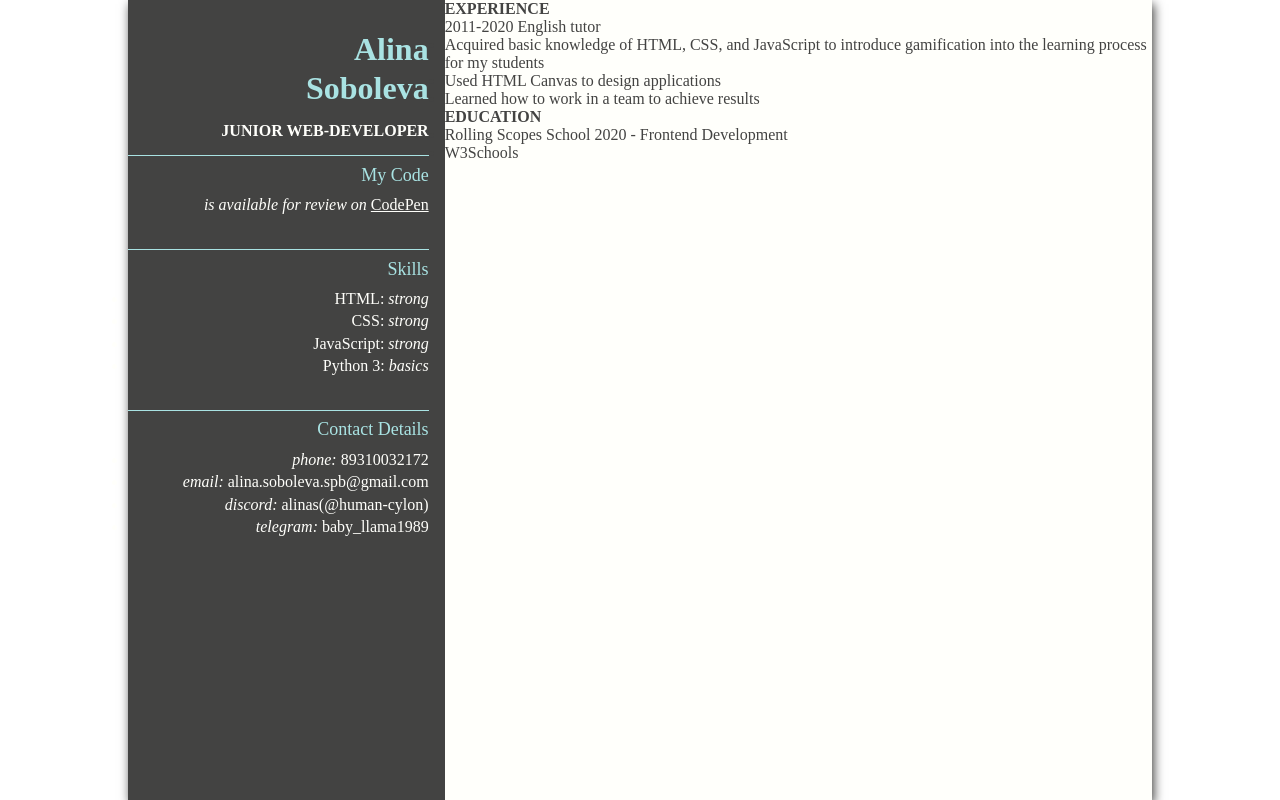
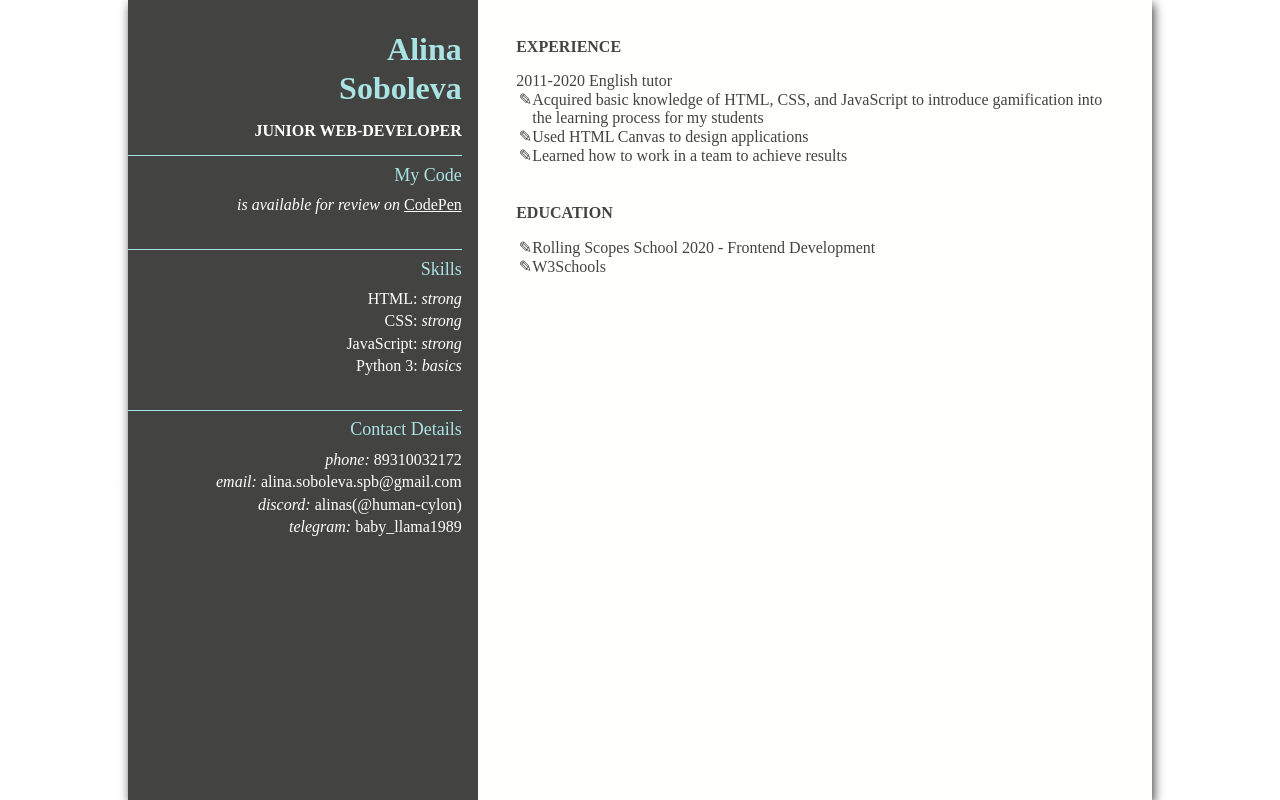
Before and after one commit to human-cylon/rsschool-cv, a plain HTML site: page index.html in a window 1280 px wide. Drawn offline with Linux system fonts and the light colour scheme.

Commit message:
refactor: add styling to education and experience sections

```diff
--- a/index.html
+++ b/index.html
@@ -45,7 +45,7 @@
       </section>
     </aside>
     <main>
-      <section main__section>
+      <section class="main__section">
         <p class="main__heading">Experience</p>
         <p>2011-2020 English tutor</p>
         <ul class="main__list">
@@ -54,13 +54,14 @@
           <li>Learned how to work in a team to achieve results</li>
         </ul>
       </section>
-      <section main__section>
+      <section class="main__section">
         <p class="main__heading">Education</p>
         <ul class="main__list">
           <li>Rolling Scopes School 2020 - Frontend Development</li>
           <li>W3Schools</li>
         </ul>
       </section>
+
     </main>
   </div>
 </body>
--- a/style.css
+++ b/style.css
@@ -7,14 +7,14 @@
 .container {
   margin: auto;
   display: flex;
-  width: 64rem;
+  max-width: 64rem;
   background-color: #fffffb;
   color: #434342;
   box-shadow: 2px 4px 10px #434342;
 }
 
 .aside {
-  width: 35%;
+  width: 45%;
   height: 100vh;
   background-color: #434342;
   text-align: right;
@@ -61,6 +61,16 @@ a {
 }
 
 .main__heading {
+  padding: 2.4rem 0 1rem 0;
   text-transform: uppercase;
   font-weight: bold;
 }
+
+.main__section {
+    padding: 0 2.4rem 0 2.4rem;
+}
+
+.main__list {
+  margin-left: 1rem;
+  list-style-type: "\270E";
+}
```
Lines whose indentation alone changed are shown as unchanged.
